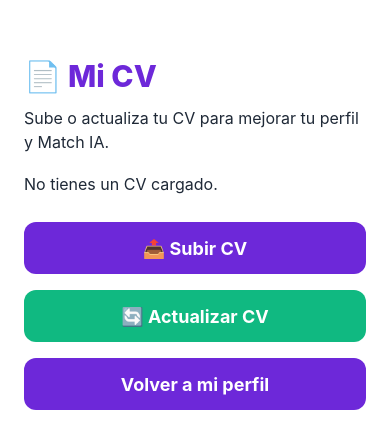
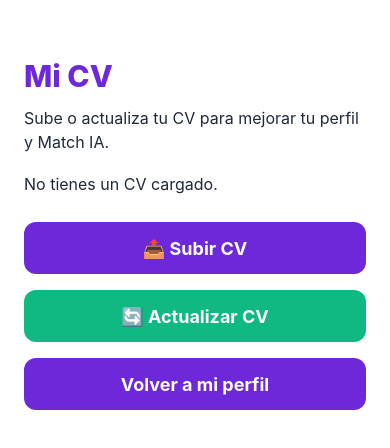
Before and after one commit to Isa18121999/IncluWork, a React Native app in the folder mobile/: screen /CV in a window 390 px wide. Shown: the part 184-632 px from the top of the page. Built offline with nearby package versions, Linux system fonts and the light colour scheme; no server answers.

Commit message:
feat: improve CV accessibility

```diff
--- a/mobile/src/screens/CVUpload.js
+++ b/mobile/src/screens/CVUpload.js
@@ -89,12 +89,12 @@ export default function CVUpload({ navigation, route }) {
 
   return (
     <View style={styles.container}>
-      <Text style={styles.title}>📄 Mi CV</Text>
+      <Text style={styles.title} accessibilityRole="header">Mi CV</Text>
       <Text style={styles.description}>
         Sube o actualiza tu CV para mejorar tu perfil y Match IA.
       </Text>
 
-      {cvName ? <Text style={styles.file}>{cvName}</Text> : <Text style={styles.empty}>No tienes un CV cargado.</Text>}
+      {cvName ? <Text style={styles.file} accessibilityLabel={`Archivo de CV seleccionado: ${cvName}`}>{cvName}</Text> : <Text style={styles.empty}>No tienes un CV cargado.</Text>}
       {extractedFields.length > 0 ? (
         <Text style={styles.extracted}>
           ✓ Perfil actualizado con: {extractedFields.map((field) => ({
@@ -107,8 +107,8 @@ export default function CVUpload({ navigation, route }) {
         </Text>
       ) : null}
 
-      <AccessibleButton title={loading ? "Subiendo..." : "📤 Subir CV"} onPress={chooseCV} disabled={loading} />
-      <AccessibleButton title="🔄 Actualizar CV" type="secondary" onPress={chooseCV} disabled={loading} />
+      <AccessibleButton title={loading ? "Subiendo..." : "📤 Subir CV"} accessibilityHint="Abre el selector para elegir un archivo PDF, DOC o DOCX." onPress={chooseCV} disabled={loading} />
+      <AccessibleButton title="🔄 Actualizar CV" accessibilityHint="Selecciona un nuevo archivo para reemplazar tu CV." type="secondary" onPress={chooseCV} disabled={loading} />
       <AccessibleButton title="Volver a mi perfil" onPress={() => navigation.goBack()} />
     </View>
   );
```
